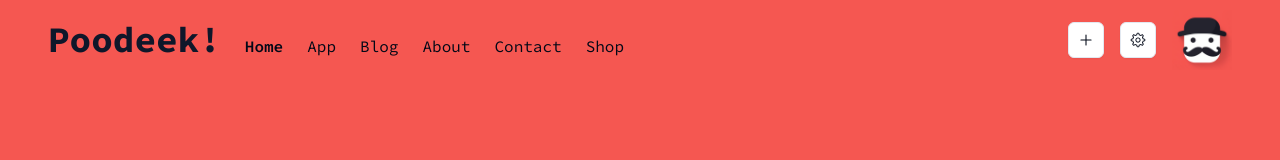
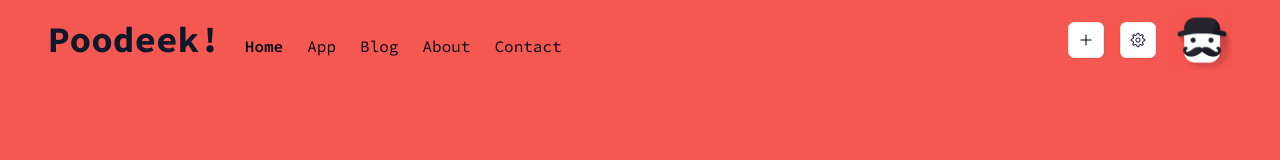
Before and after one commit to owolfdev/poodeek, a Next.js app: page / in a window 1280 px wide. Shown: the top 160 px of the page. Built offline with nearby package versions, Linux system fonts and the light colour scheme; what tailwind-highlightjs would draw is missing.

Commit message:
hide store

```diff
--- a/components/nav/nav-component.tsx
+++ b/components/nav/nav-component.tsx
@@ -19,7 +19,7 @@ const navItems = [
   { href: "/blog", label: "Blog" },
   { href: "/about", label: "About" },
   { href: "/contact", label: "Contact" },
-  { href: "/shop", label: "Shop" },
+  // { href: "/shop", label: "Shop" },
 ];
 
 function NavComponent() {
```
